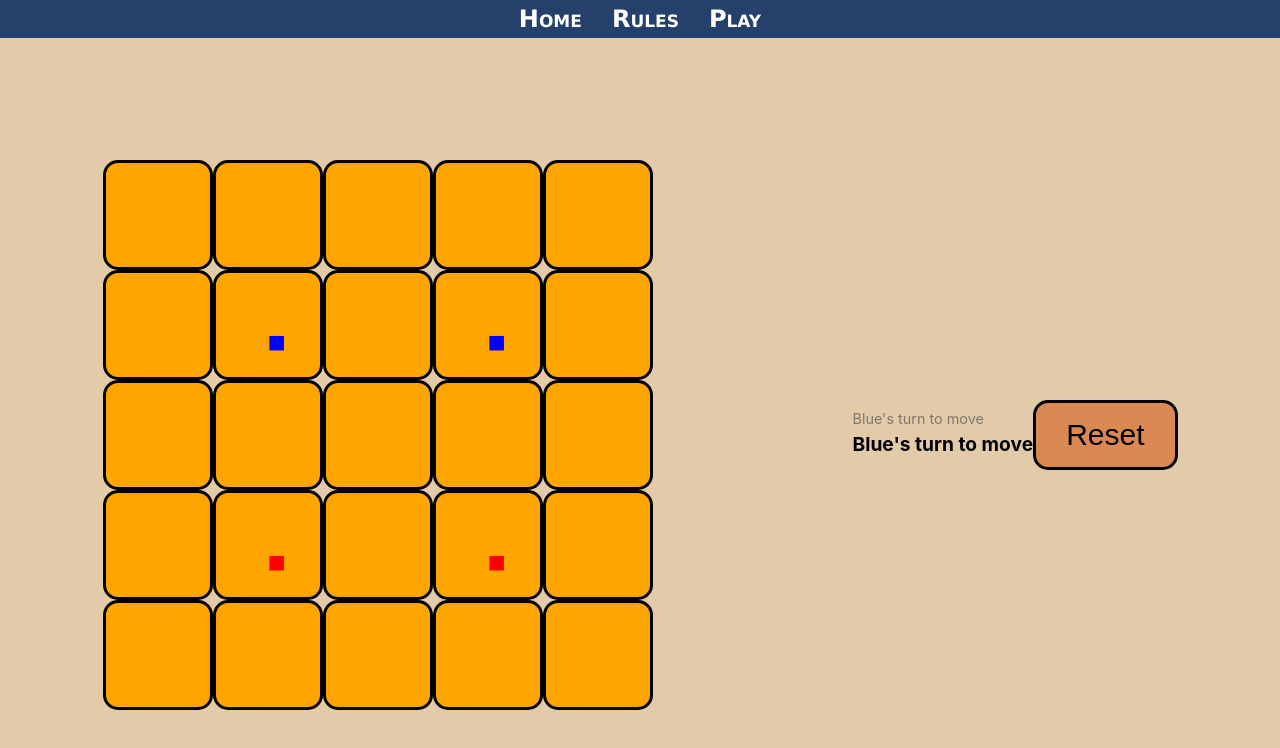
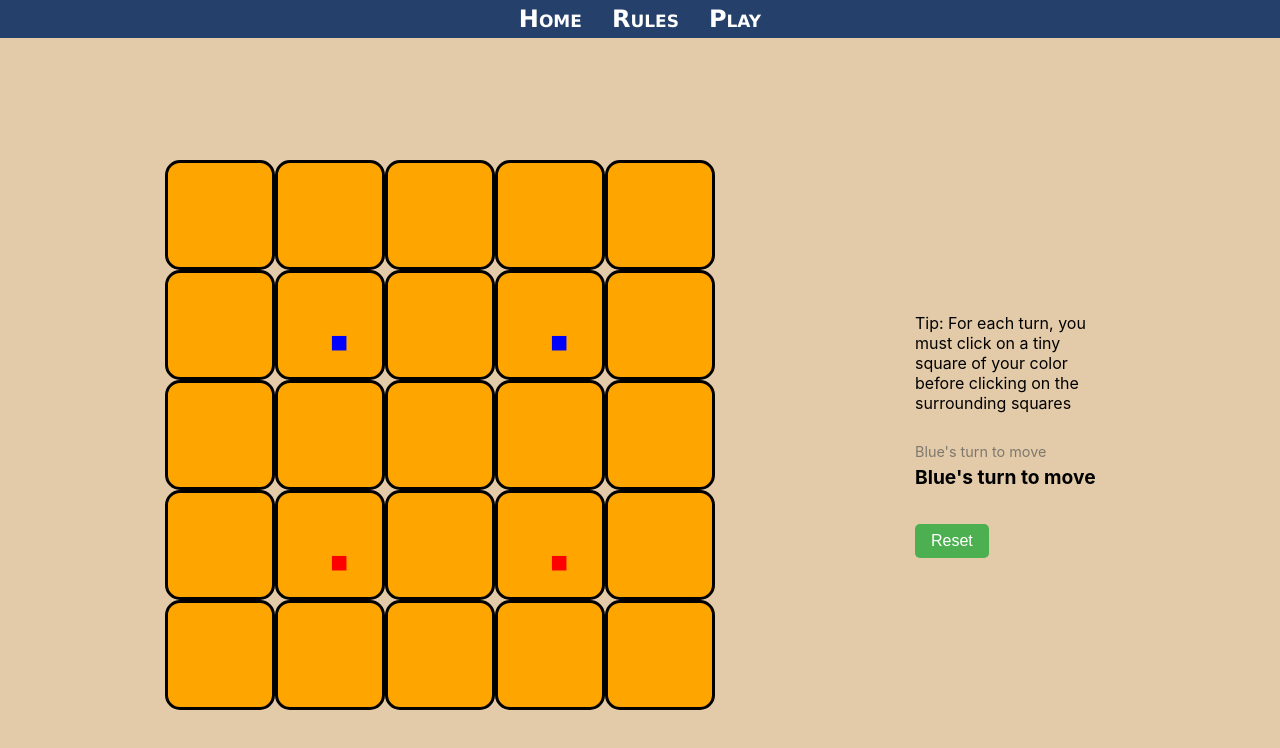
Before and after one commit to lairdc/SantoriniAI, a React (Vite) app in the folder santoriniWebsite/client/: page /game in a window 1280 px wide. Shown: the top 748 px of the page. Built offline with nearby package versions, Linux system fonts and the light colour scheme.

Commit message:
Improve layout and design for reset button

```diff
--- a/santoriniWebsite/client/src/pages/game.css
+++ b/santoriniWebsite/client/src/pages/game.css
@@ -35,6 +35,12 @@
     text-align: left;
 }
 
+
+.instructions-tip {
+    text-align: left;
+    width: 200px;
+    margin-bottom: 30px;
+}
 
 .instruction {
     margin-bottom: 5px;
@@ -79,3 +85,18 @@
     border-color: #ffdc00;
     box-shadow: 0 0 10px #ffdc00;
 }
+
+.reset-button {
+    padding: 8px 16px;
+    font-size: 1em;
+    background-color: #4CAF50;
+    color: white;
+    border: none;
+    border-radius: 5px;
+    cursor: pointer;
+    margin-top: 10px;
+}
+
+.reset-button:hover {
+    background-color: #45a049;
+}
--- a/santoriniWebsite/client/src/pages/game.tsx
+++ b/santoriniWebsite/client/src/pages/game.tsx
@@ -30,6 +30,9 @@ export default function GamePage() {
                         {instruction}
                     </div>
                 ))}
+                <div className="instructions-tip">
+                    Tip: For each turn, you must click on a tiny square of your color before clicking on the surrounding squares
+                </div>
             </div>
         );
     }
@@ -70,13 +73,16 @@ export default function GamePage() {
     return (
         <div className="game-container">
             <div className="game-board">{gridded}</div>
+            <div className="instructions-container">
+
                 <InstructionsHistory />
                 <br />
-            <button onClick={()=>{
+                <button className="reset-button" onClick={() => {
                     setInstructionHistory([]);
                     game.reset();
                     forceUpdate(update+1)
                 }}>Reset</button>
             </div>
+        </div>
     );
 }
```
Lines whose indentation alone changed are shown as unchanged.
